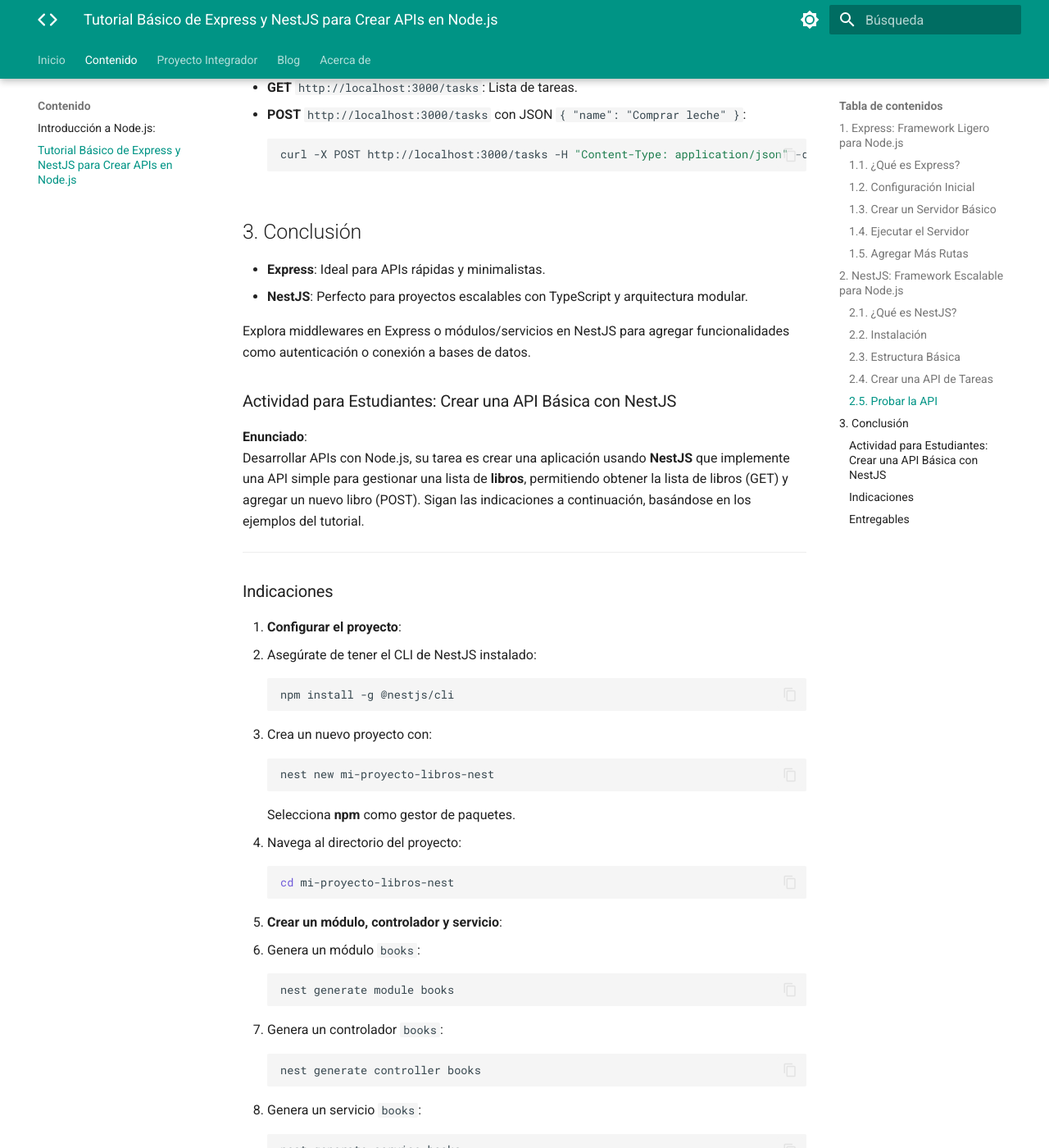
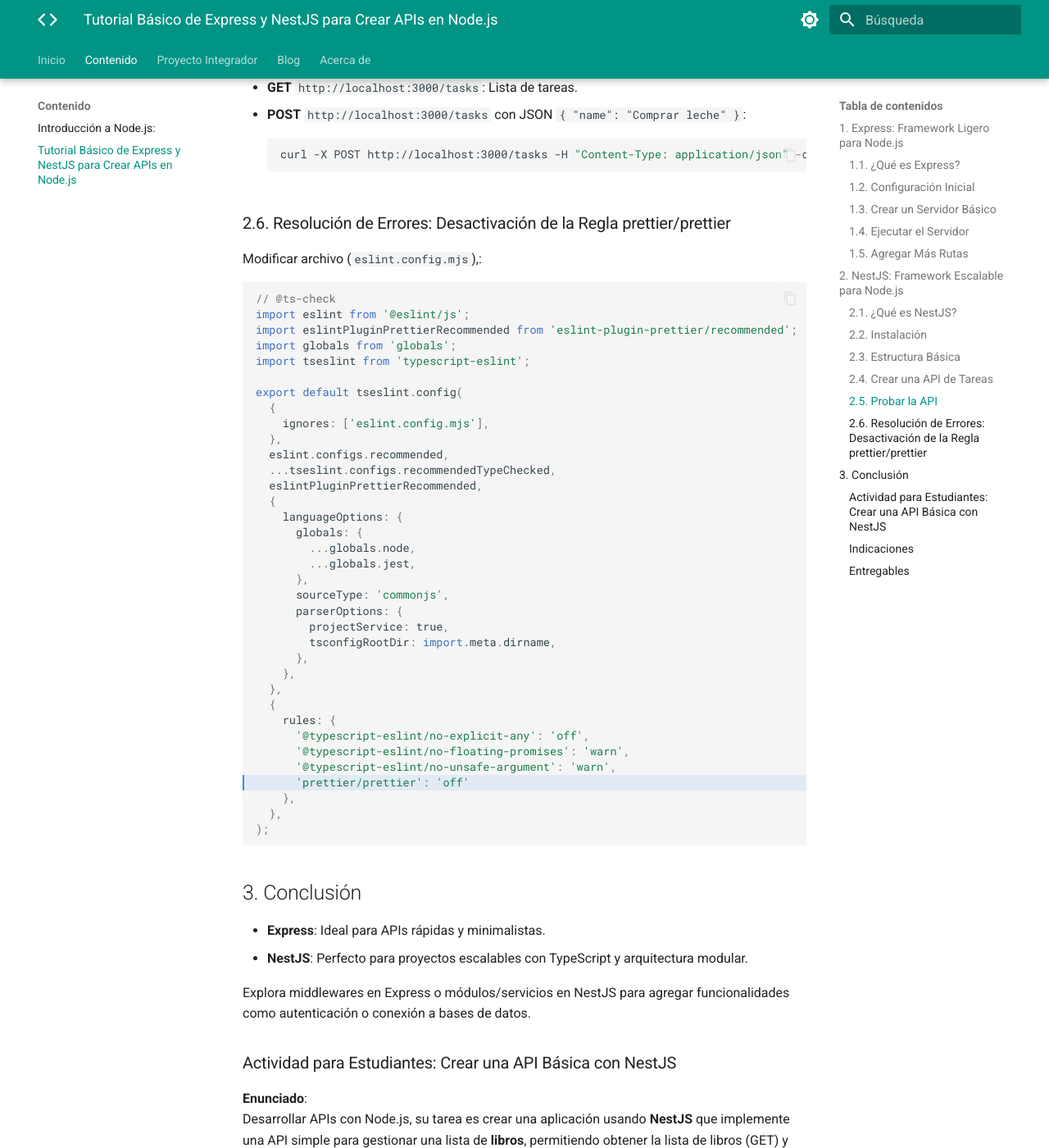
Before and after one commit to jfinfosena/25adso-nodejs-, an MkDocs documentation site: the page built from docs/content/p1.md, in a window 1280 px wide and 1400 px high, scrolled down 4837 px. Shown: the whole window at 82% size. Built offline with MkDocs 1.6.1 and Material for MkDocs 9.7.7, drawn with Linux system fonts in a browser that asks for light colours.

Commit message:
09-05-2025

````diff
--- a/docs/content/p1.md
+++ b/docs/content/p1.md
@@ -198,11 +198,53 @@
   curl -X POST http://localhost:3000/tasks -H "Content-Type: application/json" -d '{"name":"Comprar leche"}'
   ```
 
+### 2.6. Resolución de Errores: Desactivación de la Regla prettier/prettier
+Modificar archivo (`eslint.config.mjs`),:
+
+  ```js hl_lines="32"
+  // @ts-check
+  import eslint from '@eslint/js';
+  import eslintPluginPrettierRecommended from 'eslint-plugin-prettier/recommended';
+  import globals from 'globals';
+  import tseslint from 'typescript-eslint';
+
+  export default tseslint.config(
+    {
+      ignores: ['eslint.config.mjs'],
+    },
+    eslint.configs.recommended,
+    ...tseslint.configs.recommendedTypeChecked,
+    eslintPluginPrettierRecommended,
+    {
+      languageOptions: {
+        globals: {
+          ...globals.node,
+          ...globals.jest,
+        },
+        sourceType: 'commonjs',
+        parserOptions: {
+          projectService: true,
+          tsconfigRootDir: import.meta.dirname,
+        },
+      },
+    },
+    {
+      rules: {
+        '@typescript-eslint/no-explicit-any': 'off',
+        '@typescript-eslint/no-floating-promises': 'warn',
+        '@typescript-eslint/no-unsafe-argument': 'warn',
+        'prettier/prettier': 'off'
+      },
+    },
+  );
+  ```
+
 ## 3. Conclusión
 - **Express**: Ideal para APIs rápidas y minimalistas.
 - **NestJS**: Perfecto para proyectos escalables con TypeScript y arquitectura modular.
 
 Explora middlewares en Express o módulos/servicios en NestJS para agregar funcionalidades como autenticación o conexión a bases de datos.
+
 
 ### Actividad para Estudiantes: Crear una API Básica con NestJS
 
````
